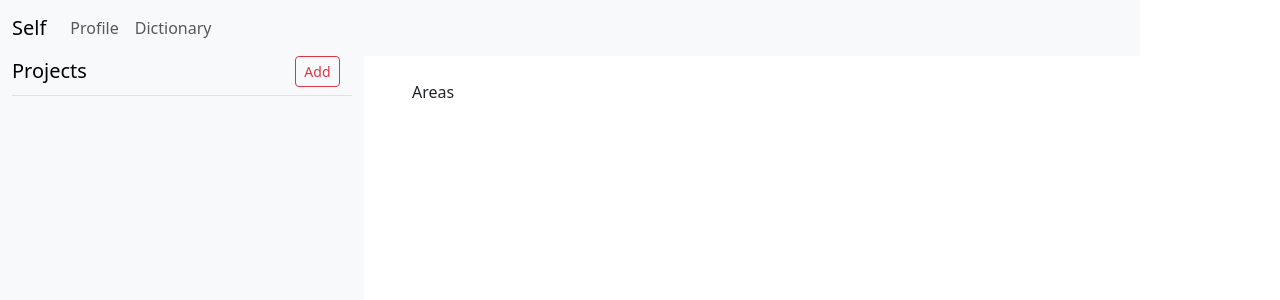
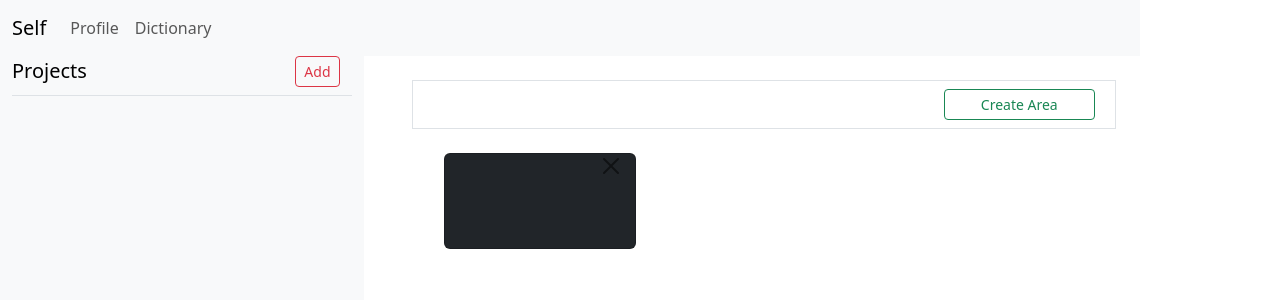
Before and after one commit to fatihgun1/Self, a React (Create React App) app in the folder client/: page / in a window 1280 px wide. Shown: the top 300 px of the page. Built offline with nearby package versions, Linux system fonts and the light colour scheme; no server answers.

Commit message:
Area entty tasarlandı.

```diff
--- a/client/src/App.js
+++ b/client/src/App.js
@@ -5,6 +5,7 @@ import Navbar from "./general/Navbar";
 import SideBar from "./general/SideBar";
 import ProjectPage from "./page/ProjectPage";
 import CreateProjectPage from "./page/CreateProjectPage";
+import CreateAreaPage from "./page/CreateAreaPage";
 const Layout = () => {
   const test = null;
   return (
@@ -39,6 +40,10 @@ const router = createBrowserRouter(
       {
         path: "/project/create",
         element: <CreateProjectPage />
+      },
+      {
+        path: "/area/create",
+        element: <CreateAreaPage />
       }
     ]
   }
--- /dev/null
+++ b/client/src/component/project/AreaEntity.jsx
@@ -0,0 +1,33 @@
+import React from 'react'
+import axios from 'axios'
+import { useNavigate } from 'react-router-dom';
+export default function AreaEntity({ code, name }) {
+    const styles = {
+        "max-width": "12rem",
+        "height": '6rem',
+    };
+
+    const navigate = useNavigate();
+
+    const onClickDeleteButton = async e =>{
+        e.preventDefault();
+        try{
+            const response = await axios.delete(`http://localhost:8080/area/delete/${code}`);
+            navigate("/",{state: {redirect: true}})
+        }catch(err){
+            console.log(err)
+        }
+    }
+    return (
+        <div className='card text-center text-bg-dark ms-2' style={styles} >
+            <div class="row justify-content-end">
+                <div class="col-4">
+                    <button type="button btn" onClick={onClickDeleteButton} class="btn-close" aria-label="Close"></button>
+                </div>
+            </div>
+            <div className="card-body">
+                {name}
+            </div>
+        </div>
+    )
+}
--- a/client/src/component/project/ProjectEntity.jsx
+++ b/client/src/component/project/ProjectEntity.jsx
@@ -13,7 +13,6 @@ export default function ProjectEntity({ code, name }) {
         }catch(err){
             console.log(err)
         }
-
     }
 
     return (
@@ -24,7 +23,7 @@ export default function ProjectEntity({ code, name }) {
                         {name}
                     </div>
                     <div className="col-2">
-                        <button type='button' onClick={onClickDeleteButton} className="btn btn-sm btn-outline-danger">delete</button>
+                        <button type='button' onClick={onClickDeleteButton} className="btn-close btn-sm btn-outline-danger"  aria-label="Close"></button>
                     </div>
                 </div>
             }
--- /dev/null
+++ b/client/src/page/CreateAreaPage.jsx
@@ -0,0 +1,60 @@
+import React, { useState } from 'react'
+import { Link, useNavigate} from 'react-router-dom'
+import axios from "axios"
+export default function CreateAreaPage() {
+
+  const [projectName, setProjectName] = useState();
+  const navigate = useNavigate();
+
+  const handleChange = e => {
+    setProjectName(e.target.value)
+  }
+
+  const handleSave = async e => {
+    e.preventDefault();
+    try {
+      const response = await axios.post("http://localhost:8080/area/create", {
+        name: projectName
+      });
+      if (response.status === 200) {
+        navigate('/',{state: {redirect: true}})
+      }
+
+    } catch (err) {
+      console.log(err)
+    }
+
+  }
+
+  return (
+    <div className='container'>
+      <div className="row mb-5">
+        <div className="col">
+          <h2>Create Area</h2>
+        </div>
+      </div>
+      <div className="row mb-5">
+        <div className="col">
+          <form className='g-3'>
+            <div className="row">
+              <div className="col-3">
+                <label className="form-label">Area Name</label>
+              </div>
+              <div className="col">
+                <input type="text" onChange={handleChange} className="form-control" />
+              </div>
+            </div>
+          </form>
+        </div>
+      </div>
+      <div className="row">
+        <div className="col d-grid gap-2">
+          <button type="button" className="btn btn-success" onClick={handleSave}>Create</button>
+        </div>
+        <div className="col d-grid gap-2">
+          <Link className="btn btn-danger" to="/" >Cancel</Link>
+        </div>
+      </div>
+    </div>
+  )
+}
--- a/client/src/page/ProjectPage.jsx
+++ b/client/src/page/ProjectPage.jsx
@@ -1,10 +1,51 @@
-import React from 'react'
-
+import React, { useEffect, useState } from 'react'
+import AreaEntity from '../component/project/AreaEntity'
+import axios from 'axios';
+import { Link, useLocation } from 'react-router-dom';
 
 export default function ProjectPage() {
+  const location = useLocation();
+  const [areas, setAreas] = useState([
+    {
+      code: null,
+      name: null
+    }
+  ]);
+
+  const getAreaList = async () => {
+    try {
+      const response = await axios.get("http://localhost:8080/area/all");
+      setAreas(response.data);
+    } catch (err) {
+      console.log(err)
+    }
+  }
+
+  useEffect(() => {
+    getAreaList();
+  }, [location.state]);
+
   return (
-    <div>
-     Areas
+    <div className='container'>
+      <div className="row">
+        <div className="col">
+          <div className="row mb-4 border">
+            <div className="col w-100 d-grid"></div>
+            <div className="col-3  d-grid m-2">
+              <Link to="/area/create" type="button" className="btn btn-sm btn-outline-success">Create Area</Link>
+            </div>
+          </div>
+        </div>
+      </div>
+      <div className="container">
+        <div className="row mb-4">
+          {areas.map(area => (
+            <div className="col-xs-6 col-sm-4 col-md-4 mb-4">
+              <AreaEntity code={area.code} name={area.name} />
+            </div>
+          ))}
+        </div>
+      </div>
     </div>
   )
 }
```
Also changed, not shown: 1 other file (tests, documents, lock files or other folders).
